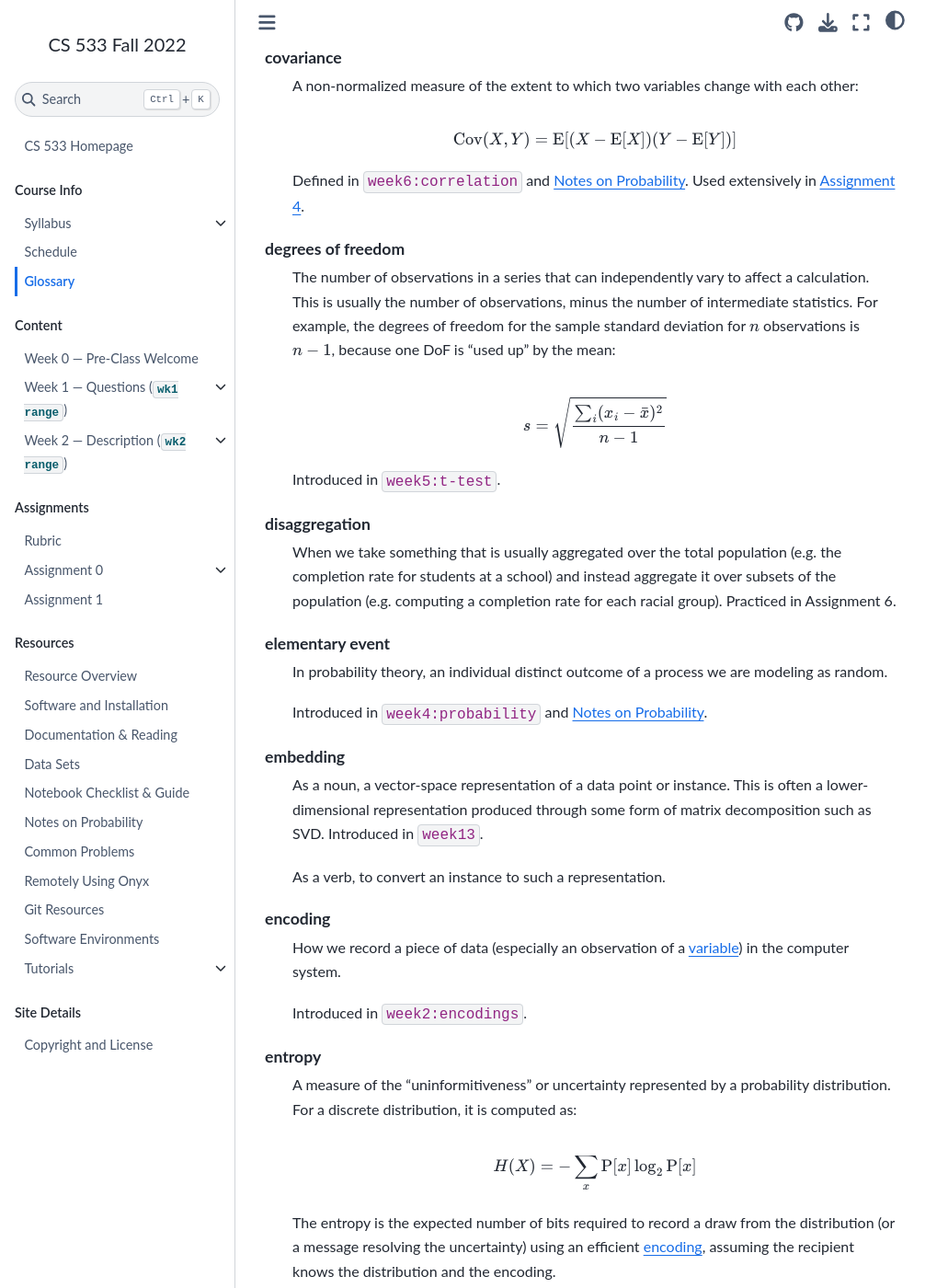
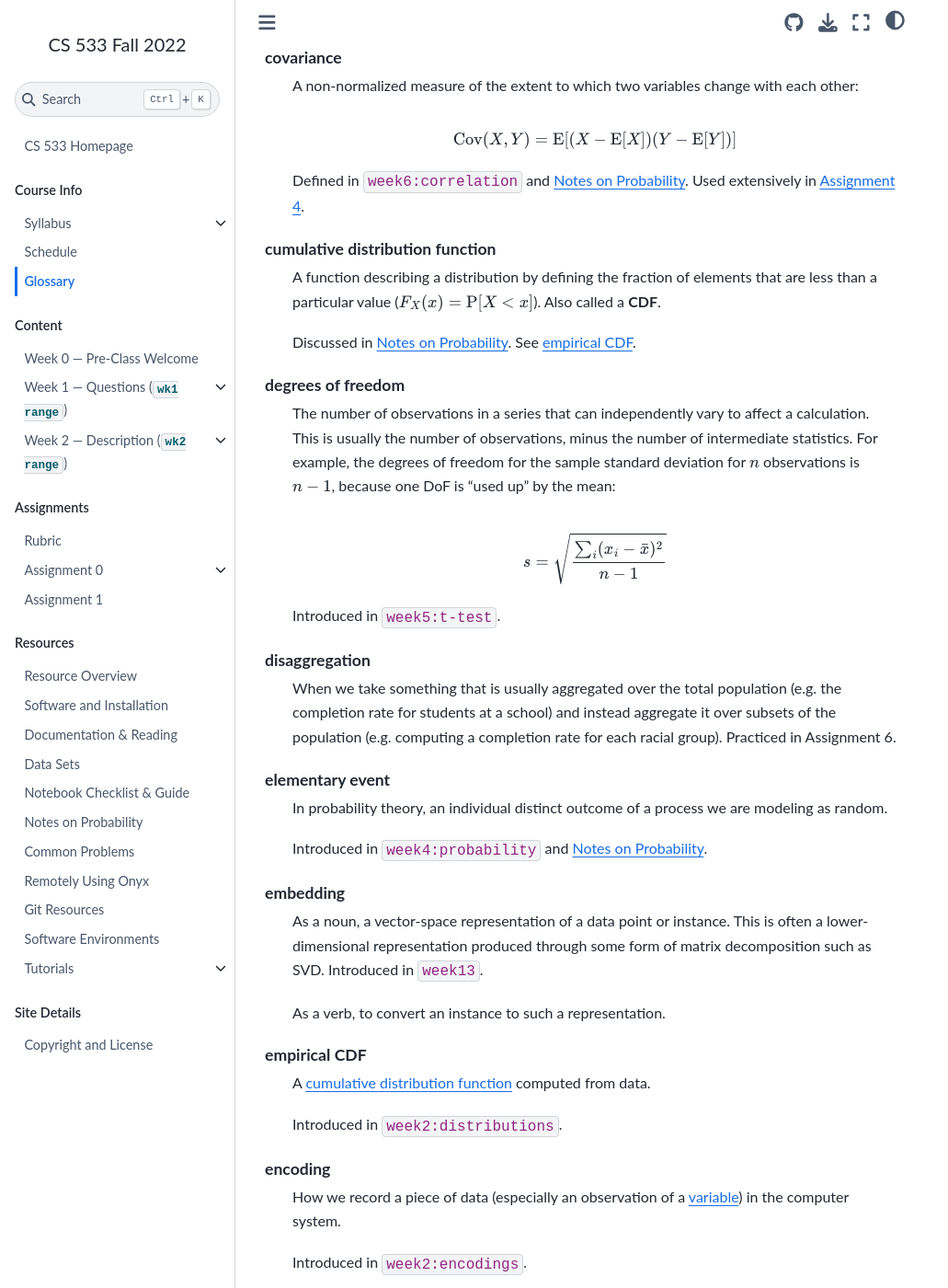
Before and after one commit to mdekstrand/cs533-web, a Jupyter Book: the page built from glossary.md, in a window 1280 px wide and 1400 px high, scrolled down 2576 px. Shown: the whole window at 92% size, without its empty margins (0-1031 px from the left). Built offline with Jupyter Book 1.0.4 settings and Sphinx 7.4.7 and the Sphinx Book theme 1.1.4, drawn with Linux system fonts in a browser that asks for light colours; pages that are not in the unit, such as notebooks, are missing from menus; cross-references to code outside the pages are shown as plain code; a style sheet for code colours, icons or effects is not loaded.

Commit message:
work on getting Week 2 ready

```diff
--- a/glossary.md
+++ b/glossary.md
@@ -88,6 +88,12 @@ covariance
 
     Defined in {video}`week6:correlation` and [Notes on Probability](prob-variance). Used extensively in [Assignment 4](a4-covariance).
 
+cumulative distribution function
+    A function describing a distribution by defining the fraction of elements that are less than a particular value ($F_X(x) = \P[X < x]$).
+    Also called a **CDF**.
+
+    Discussed in [Notes on Probability](random-variables).  See {term}`empirical CDF`.
+
 degrees of freedom
     The number of observations in a series that can independently vary to affect a calculation.
     This is usually the number of observations, minus the number of intermediate statistics.
@@ -113,6 +119,11 @@ embedding
     Introduced in {module}`week13`.
 
     As a verb, to convert an instance to such a representation.
+
+empirical CDF
+    A {term}`cumulative distribution function` computed from data.
+
+    Introduced in {video}`week2:distributions`.
 
 encoding
     How we record a piece of data (especially an observation of a {term}`variable`) in the computer system.
```
Also changed, not shown: resources/probability.md (+1 -0 lines), week2/index.md (+4 -22 lines), 1 other file.
